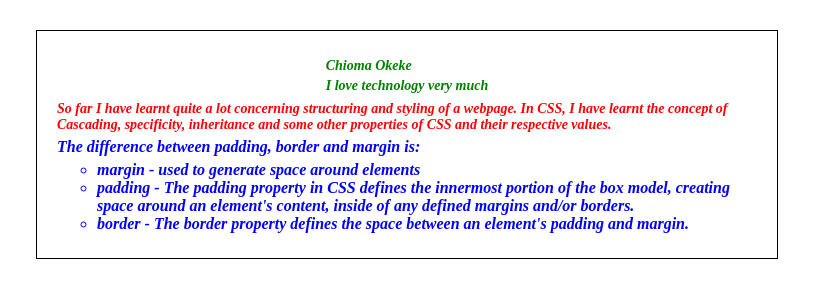
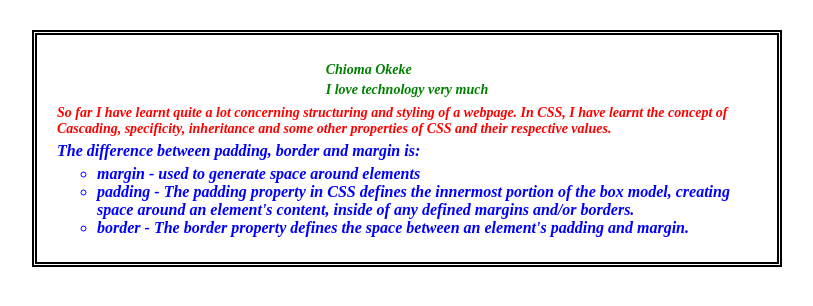
Before and after one commit to Chioma-Okeke/major-css-property-assignment, a plain HTML site: page index.html in a window 1280 px wide. Shown: the whole page, without its empty margins (233-1046 px from the left). Drawn offline with Linux system fonts and the light colour scheme.

Commit message:
modified the border of the write up

```diff
--- a/stlye.css
+++ b/stlye.css
@@ -1,6 +1,6 @@
 .main{
     padding: 20px;
-    border: 1px ridge #000000;
+    border: 5px double #000000;
     margin: 30px auto;
     max-width: 700px;
 }
```
